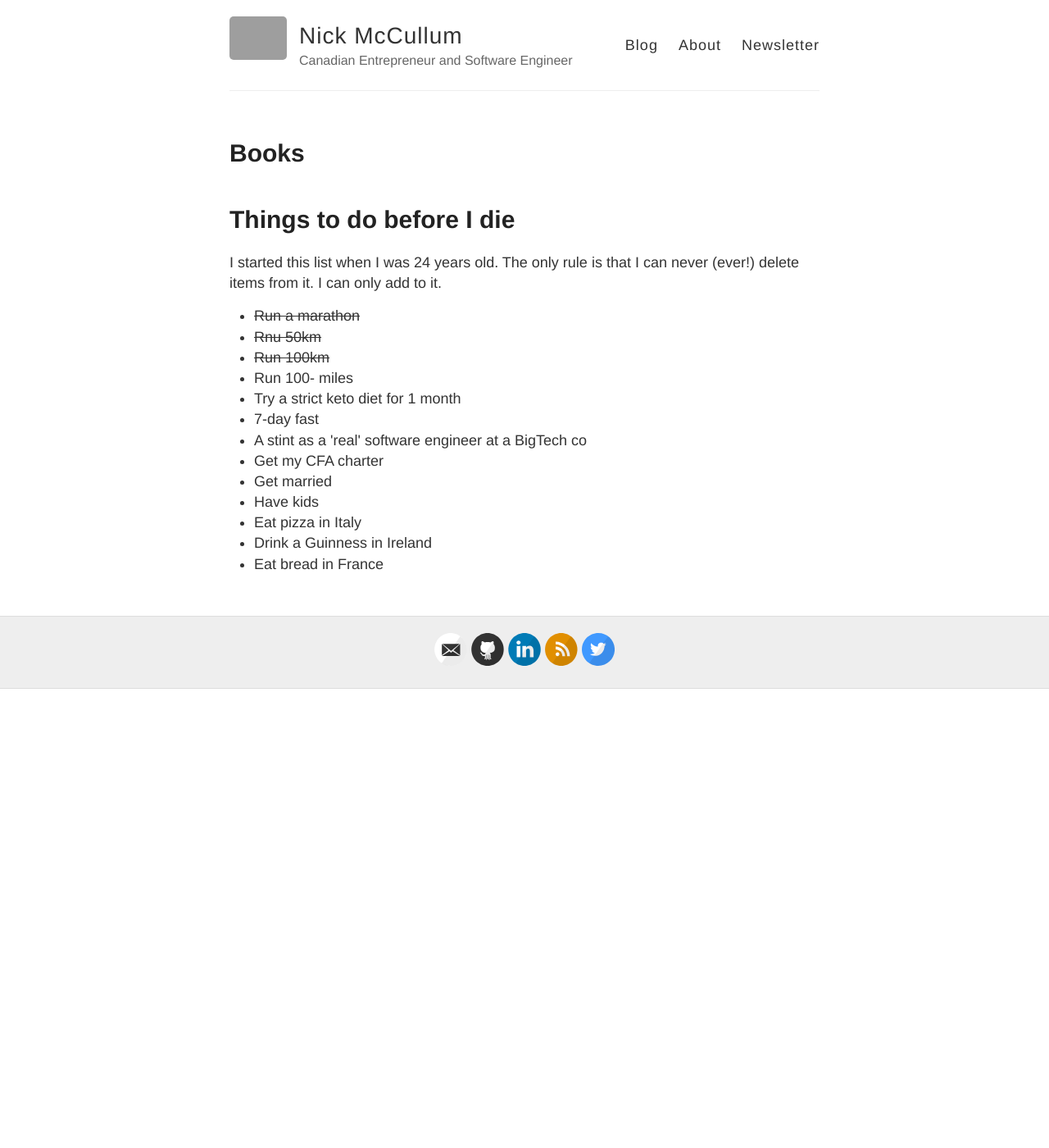
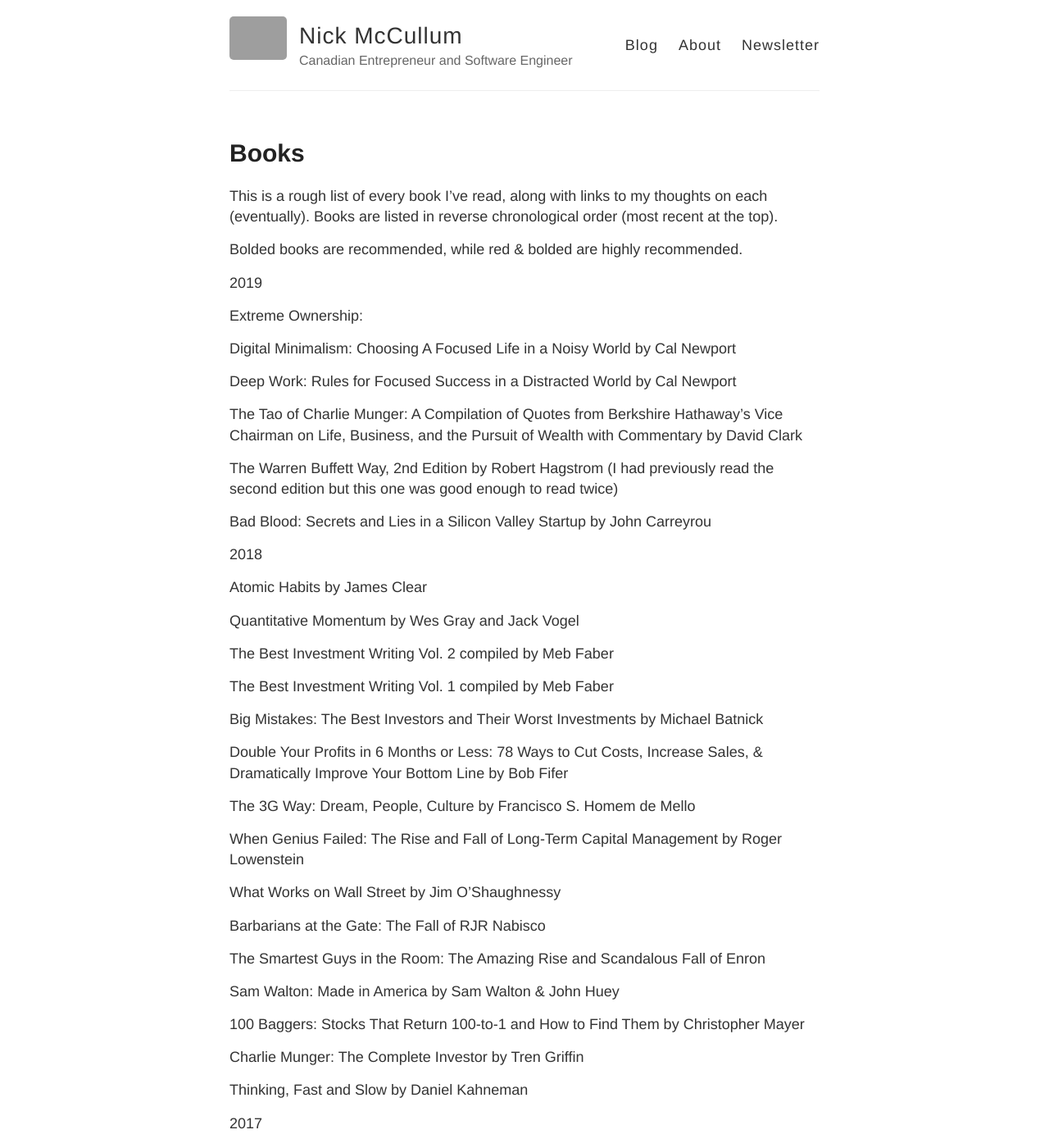
Before and after one commit to rosyberti/website, a Jekyll site: the page built from books.md, in a window 1280 px wide and 1400 px high. Shown: the whole window at 82% size. Built offline with Jekyll 4.4.1, drawn with Linux system fonts in a browser that asks for light colours; some of the changed text lies outside the part shown; grey boxes are pictures that could not be loaded.

Commit message:
added content

```diff
--- a/books.md
+++ b/books.md
@@ -4,22 +4,78 @@ title: Books
 permalink: /books/
 ---
 
-<h1>Things to do before I die</h1>
+This is a rough list of every book I’ve read, along with links to my thoughts on each (eventually). Books are listed in reverse chronological order (most recent at the top).
 
-<p>I started this list when I was 24 years old. The only rule is that I can never (ever!) delete items from it. I can only add to it.</p>
+Bolded books are recommended, while red & bolded are highly recommended.
 
-<ul>
-	<li><strike>Run a marathon</strike></li>
-	<li><strike>Rnu 50km</strike></li>
-	<li><strike>Run 100km</strike></li>
-	<li>Run 100- miles</li>
-	<li>Try a strict keto diet for 1 month</li>
-	<li>7-day fast</li>
-	<li>A stint as a 'real' software engineer at a BigTech co</li>
-	<li>Get my CFA charter</li>
-	<li>Get married</li>
-	<li>Have kids</li>
-	<li>Eat pizza in Italy</li>
-	<li>Drink a Guinness in Ireland</li>
-	<li>Eat bread in France</li>
-</ul>
+2019
+
+Extreme Ownership:
+
+Digital Minimalism: Choosing A Focused Life in a Noisy World by Cal Newport
+
+Deep Work: Rules for Focused Success in a Distracted World by Cal Newport
+
+The Tao of Charlie Munger: A Compilation of Quotes from Berkshire Hathaway’s Vice Chairman on Life, Business, and the Pursuit of Wealth with Commentary by David Clark
+
+The Warren Buffett Way, 2nd Edition by Robert Hagstrom (I had previously read the second edition but this one was good enough to read twice)
+
+Bad Blood: Secrets and Lies in a Silicon Valley Startup by John Carreyrou
+
+2018
+
+Atomic Habits by James Clear
+
+Quantitative Momentum by Wes Gray and Jack Vogel
+
+The Best Investment Writing Vol. 2 compiled by Meb Faber
+
+The Best Investment Writing Vol. 1 compiled by Meb Faber
+
+Big Mistakes: The Best Investors and Their Worst Investments by Michael Batnick
+
+Double Your Profits in 6 Months or Less: 78 Ways to Cut Costs, Increase Sales, & Dramatically Improve Your Bottom Line by Bob Fifer
+
+The 3G Way: Dream, People, Culture by Francisco S. Homem de Mello
+
+When Genius Failed: The Rise and Fall of Long-Term Capital Management by Roger Lowenstein
+
+What Works on Wall Street by Jim O’Shaughnessy
+
+Barbarians at the Gate: The Fall of RJR Nabisco
+
+The Smartest Guys in the Room: The Amazing Rise and Scandalous Fall of Enron
+
+Sam Walton: Made in America by Sam Walton & John Huey
+
+100 Baggers: Stocks That Return 100-to-1 and How to Find Them by Christopher Mayer
+
+Charlie Munger: The Complete Investor by Tren Griffin
+
+Thinking, Fast and Slow by Daniel Kahneman
+
+2017
+
+You Can Be A Stock Market Genius by Joel Greenblatt
+
+Margin of Safety by Seth Klarman (This book is very rare but I have a PDF I can send if you’d like to read it)
+
+Common Stocks and Uncommon Profits by Philip Fisher
+
+The Intelligent Investor by Benjamin Graham (very underwhelming)
+
+Quantitative Momentum by Wes Gray and Tobias Carlisle
+
+2016
+
+The Warren Buffett Way, 3rd edition by Robert G. Hagstrom
+
+Security Analysis by Benjamin Graham and David Dodd
+
+Pioneering Portfolio Management by David F. Swensen
+
+Unconventional Success: A Fundamental Approach to Personal Investment by David F. Swensen
+
+Elon Musk by Ashlee Vance
+
+Steve Jobs by Walter Isaacson
```
